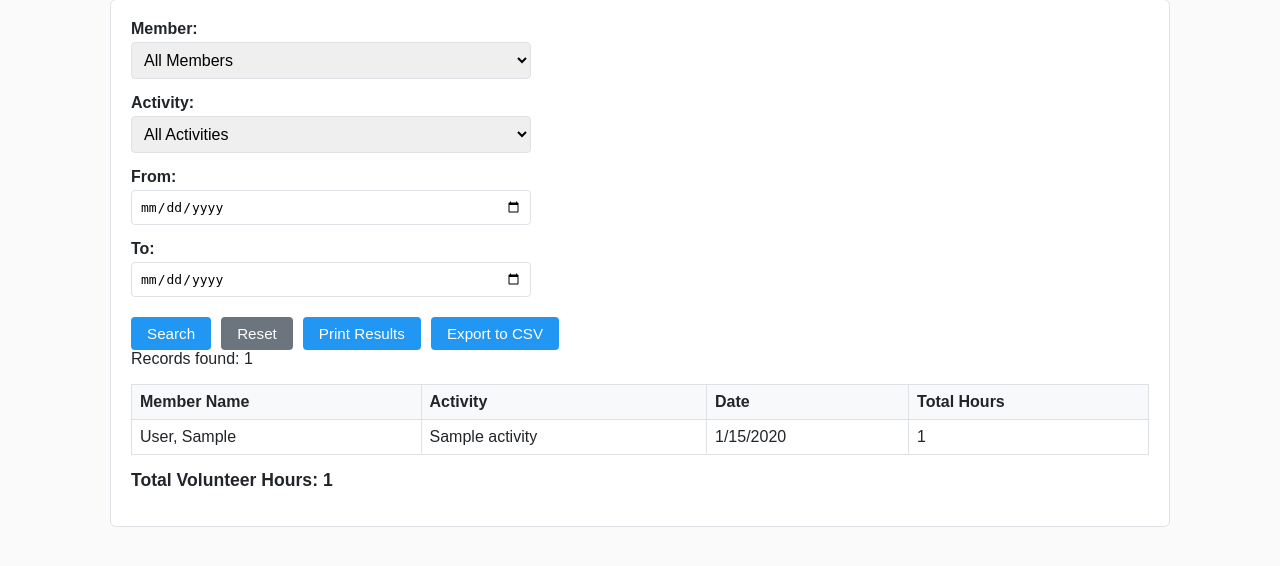
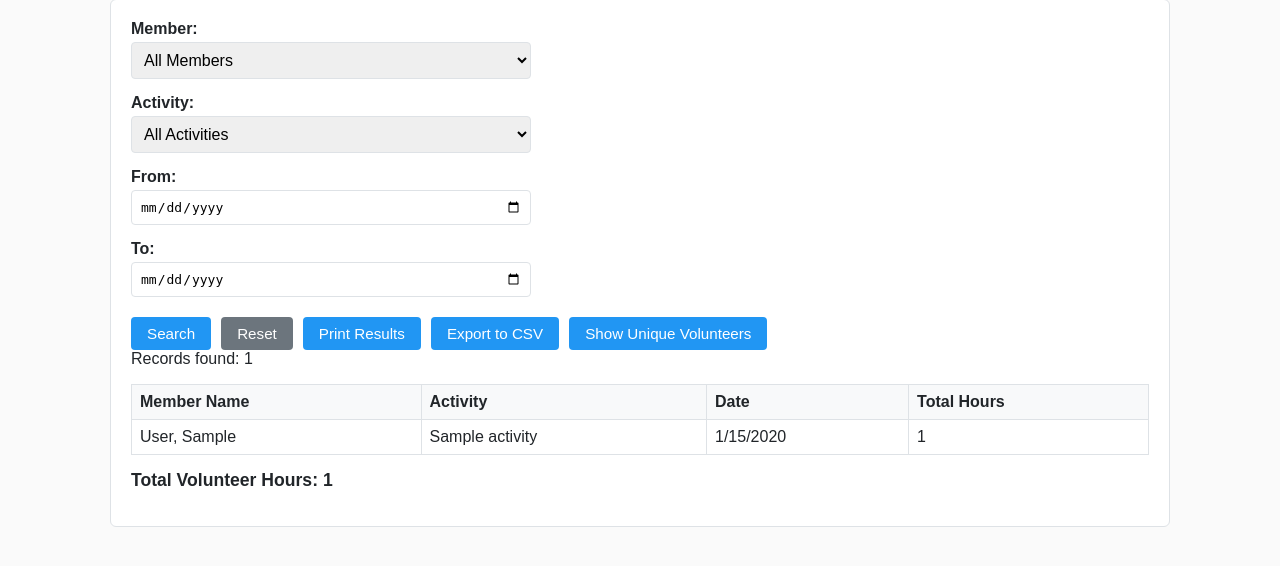
Before and after one commit to aaclay1/ksc, a PHP site: page /volunteers.php in a window 1280 px wide. Shown: the part 133-699 px from the top of the page. Run offline with PHP 8.4, Linux system fonts and the light colour scheme; tables that the repository leaves empty hold one stand-in row (values such as "Sample post"); some libraries are stand-ins or nearby versions.

Commit message:
unique list

```diff
--- a/volunteers.php
+++ b/volunteers.php
@@ -27,6 +27,7 @@ require_once __DIR__ . '/includes/header.php';
             <button type="button" id="vhrResetButton" class="reset-button">Reset</button>
             <button type="button" id="vhrPrintButton" style="display:none;">Print Results</button>
             <button type="button" id="vhrExportButton" style="display:none;">Export to CSV</button>
+            <button type="button" id="vhrUniqueButton" style="display:none;">Show Unique Volunteers</button>
         </div>
     </form>
 
@@ -37,10 +38,25 @@ require_once __DIR__ . '/includes/header.php';
     </table>
     <div id="vhrGrandTotal" class="grand-total" style="display:none;"></div>
     <div id="vhrNoResults" style="display:none;">No volunteer hours found.</div>
+
+    <div id="vhrUniqueSection" style="display:none;">
+        <h2>Unique Volunteers</h2>
+        <div id="vhrUniqueCount"></div>
+        <table id="vhrUniqueTable">
+            <thead><tr><th>Member Name</th></tr></thead>
+            <tbody></tbody>
+        </table>
+        <div class="button-group">
+            <button type="button" id="vhrUniquePrintButton">Print Unique List</button>
+            <button type="button" id="vhrUniqueExportButton">Export Unique List to CSV</button>
+        </div>
+    </div>
 </div>
 
 <script>
 jQuery(document).ready(function($) {
+    let lastResults = [];
+
     function loadOptions(url, params, selectEl, valueKey, labelFn) {
         $.getJSON(url, params, function(response) {
             if (response.success) {
@@ -59,19 +75,22 @@ jQuery(document).ready(function($) {
             if (response.success && response.data.length > 0) {
                 displayResults(response.data);
             } else {
+                lastResults = [];
                 $('#vhrResultsTable, #vhrGrandTotal').hide();
                 $('#vhrNoResults').show();
                 $('#vhrRecordCount').text('Records found: 0');
-                $('#vhrPrintButton, #vhrExportButton').hide();
+                $('#vhrPrintButton, #vhrExportButton, #vhrUniqueButton').hide();
+                $('#vhrUniqueSection').hide();
             }
         }, 'json');
     }
 
     function displayResults(results) {
+        lastResults = results;
         const tbody = $('#vhrResultsTable tbody');
         tbody.empty();
         $('#vhrRecordCount').text(`Records found: ${results.length}`);
-        $('#vhrPrintButton, #vhrExportButton').show();
+        $('#vhrPrintButton, #vhrExportButton, #vhrUniqueButton').show();
 
         let grandTotal = 0;
         results.forEach(row => {
@@ -83,13 +102,30 @@ jQuery(document).ready(function($) {
         $('#vhrResultsTable').show();
         $('#vhrGrandTotal').text(`Total Volunteer Hours: ${grandTotal}`).show();
         $('#vhrNoResults').hide();
+        $('#vhrUniqueSection').hide();
+    }
+
+    function getUniqueVolunteers() {
+        const seen = new Map();
+        lastResults.forEach(row => {
+            if (!seen.has(row.member_id)) {
+                seen.set(row.member_id, { last_name: row.last_name, first_name: row.first_name });
+            }
+        });
+        return Array.from(seen.values()).sort((a, b) => {
+            const an = `${a.last_name}, ${a.first_name}`.toLowerCase();
+            const bn = `${b.last_name}, ${b.first_name}`.toLowerCase();
+            return an < bn ? -1 : (an > bn ? 1 : 0);
+        });
     }
 
     $('#volunteerReportForm').on('submit', function(e) { e.preventDefault(); performSearch(); });
 
     $('#vhrResetButton').on('click', function() {
         $('#volunteerReportForm')[0].reset();
-        $('#vhrResultsTable, #vhrGrandTotal, #vhrPrintButton, #vhrExportButton').hide();
+        lastResults = [];
+        $('#vhrResultsTable, #vhrGrandTotal, #vhrPrintButton, #vhrExportButton, #vhrUniqueButton').hide();
+        $('#vhrUniqueSection').hide();
         $('#vhrNoResults').hide();
         $('#vhrRecordCount').text('');
     });
```
